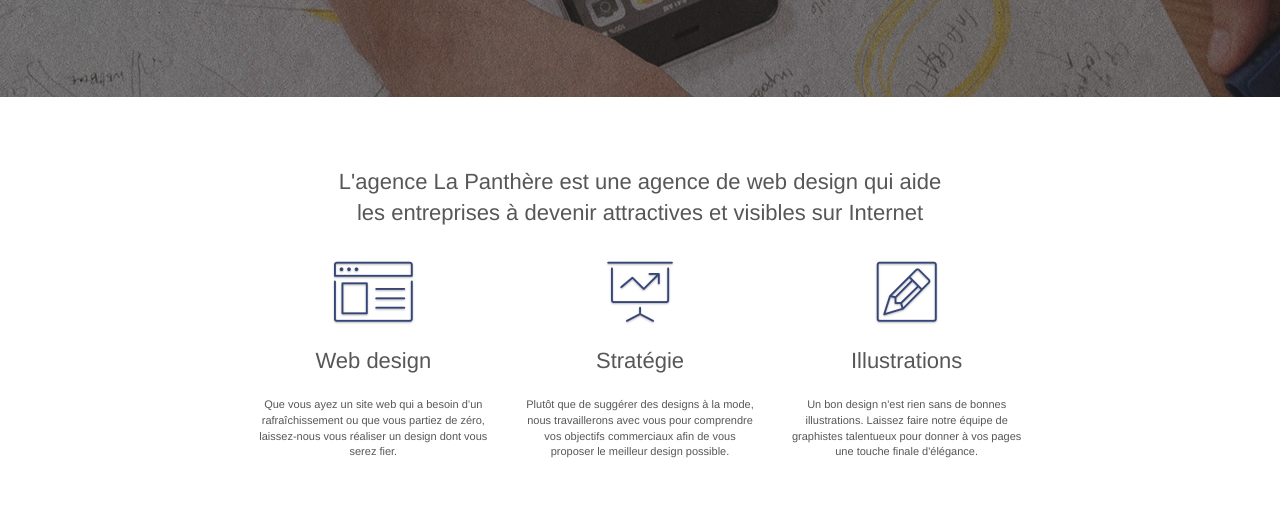
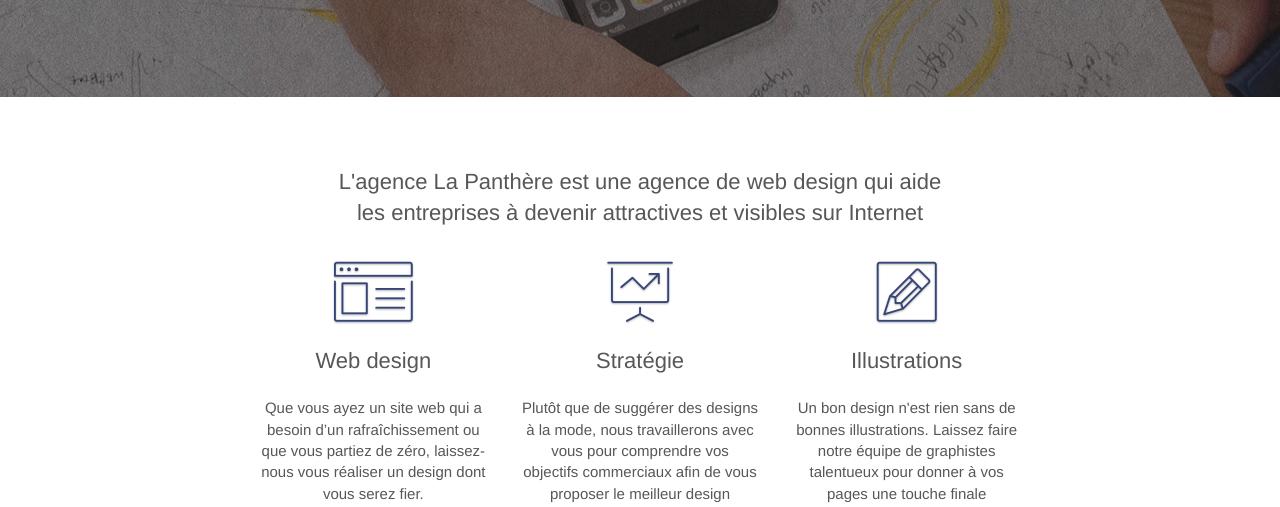
Before and after one commit to matthieudubo/la-panthere, a plain HTML site: page index.html in a window 1280 px wide. Shown: the part 444-951 px from the top of the page. Drawn offline with Linux system fonts and the light colour scheme.

Commit message:
paragraph bigger

```diff
--- a/style.css
+++ b/style.css
@@ -679,7 +679,7 @@ a {
 }
 
 p {
-  font-size: 11px;
+  font-size: 1.5rem;
 }
 
 .tight-width-whitespace {
```
